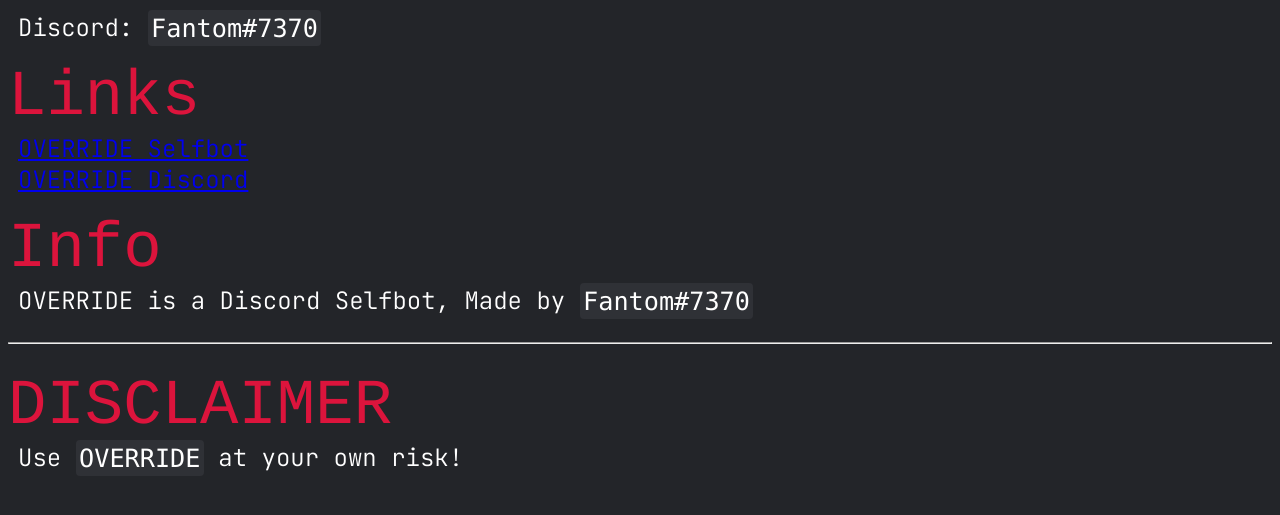
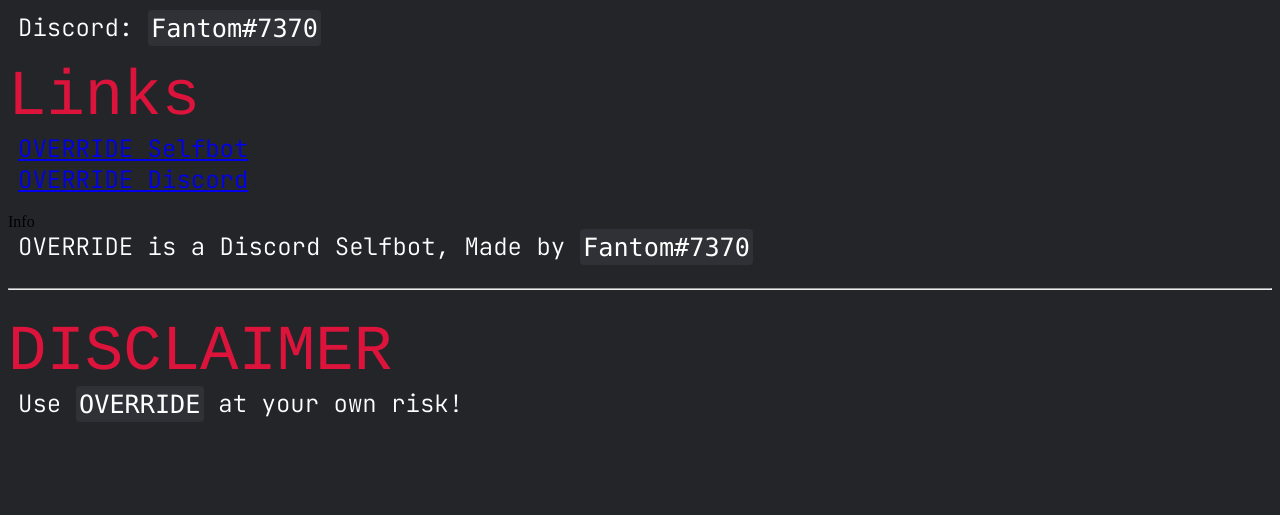
Before and after one commit to fhjalsa/fhjalsa.github.io, a plain HTML site: page docs/OVERRIDE/index.html in a window 1280 px wide. Shown: the part 163-678 px from the top of the page. Drawn offline with Linux system fonts and the light colour scheme.

Commit message:
Update index.html

```diff
--- a/docs/OVERRIDE/index.html
+++ b/docs/OVERRIDE/index.html
@@ -16,20 +16,25 @@
             <span id="time"></span>
         </div>
 
+        <!-- Title -->
         <SubTitle style="font-size: 650%;">OVERRIDE</SubTitle>
 
+        <!-- info -->
         <description>Developer: <codeblock>Fhjalsa</codeblock> / <codeblock>Fantom</codeblock></description>
         <br/>
         <description>Discord: <codeblock>Fantom#7370</codeblock> </description>
 
         <br>
+
+        <!-- Links -->
         <SubTitle>Links</SubTitle>
-
         <description><a href="./OVERRIDE.zip" download>OVERRIDE Selfbot</a></description>
         <description><a href="https://discord.gg/wVC6xR6JV8">OVERRIDE Discord</a></description>
 
         <br>
-        <SubtTitle style="font-size: 400%; color: crimson; font-family: courier;">Info</SubtTitle>
+
+        <!-- Info -->
+        <SubtTitle">Info</SubtTitle>
 
         <description>OVERRIDE is a Discord Selfbot, Made by <codeblock>Fantom#7370</codeblock></description>
 
```
